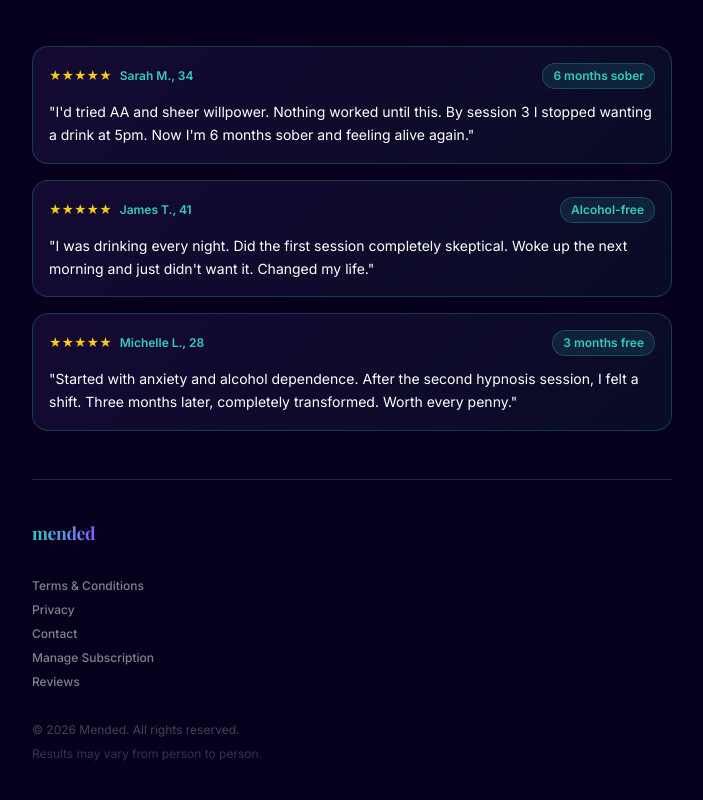
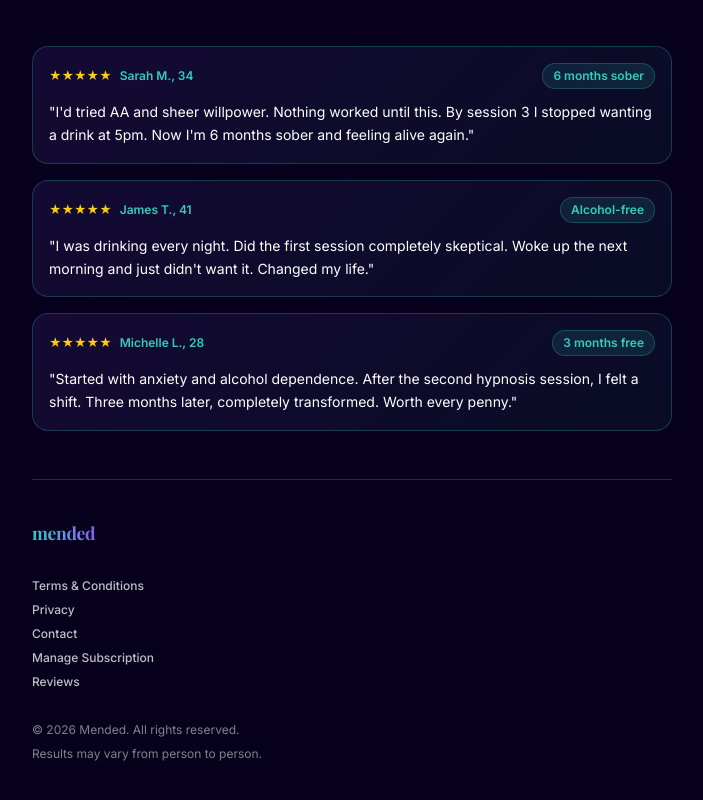
Before and after one commit to andrewhopper1974/mended, a Next.js app: page / in a window 1280 px wide. Shown: the part 1004-1804 px from the top of the page, without its empty margins (288-991 px from the left). Built offline with nearby package versions, Linux system fonts and the light colour scheme; no server answers; a web font is replaced by a local one.

Commit message:
brighten footer text

```diff
--- a/components/IntroScreen.tsx
+++ b/components/IntroScreen.tsx
@@ -236,7 +236,7 @@ export default function IntroScreen({ onStart }: Props) {
               key={link.href}
               href={link.href}
               className="hover:opacity-80 transition-opacity font-medium"
-              style={{ color: "rgba(255,255,255,0.5)" }}
+              style={{ color: "rgba(255,255,255,0.75)" }}
             >
               {link.label}
             </a>
@@ -245,10 +245,10 @@ export default function IntroScreen({ onStart }: Props) {
 
         {/* Copyright + Disclaimer */}
         <div className="flex flex-col items-start gap-2 pb-2">
-          <p className="text-xs" style={{ color: "rgba(255,255,255,0.25)" }}>
+          <p className="text-xs" style={{ color: "rgba(255,255,255,0.5)" }}>
             © 2026 Mended. All rights reserved.
           </p>
-          <p className="text-xs" style={{ color: "rgba(255,255,255,0.2)" }}>
+          <p className="text-xs" style={{ color: "rgba(255,255,255,0.5)" }}>
             Results may vary from person to person.
           </p>
         </div>
```
